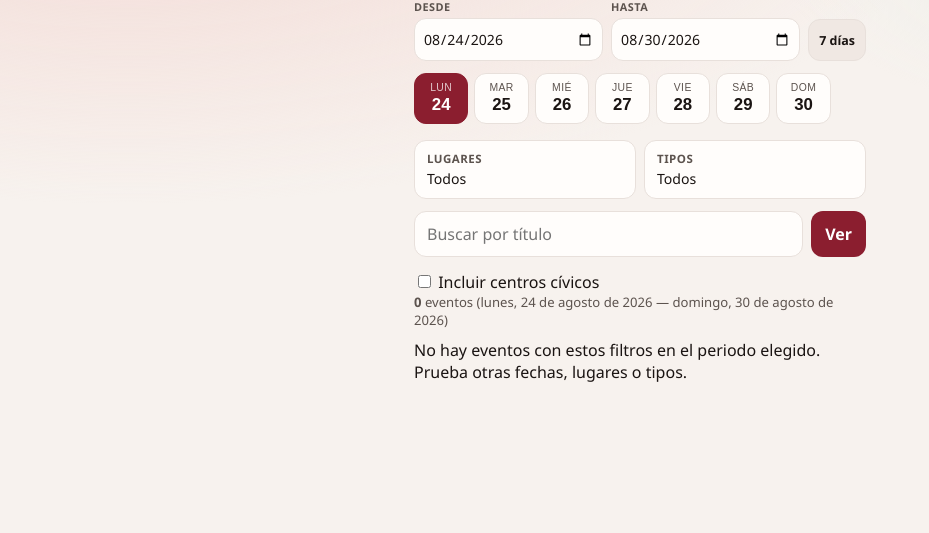
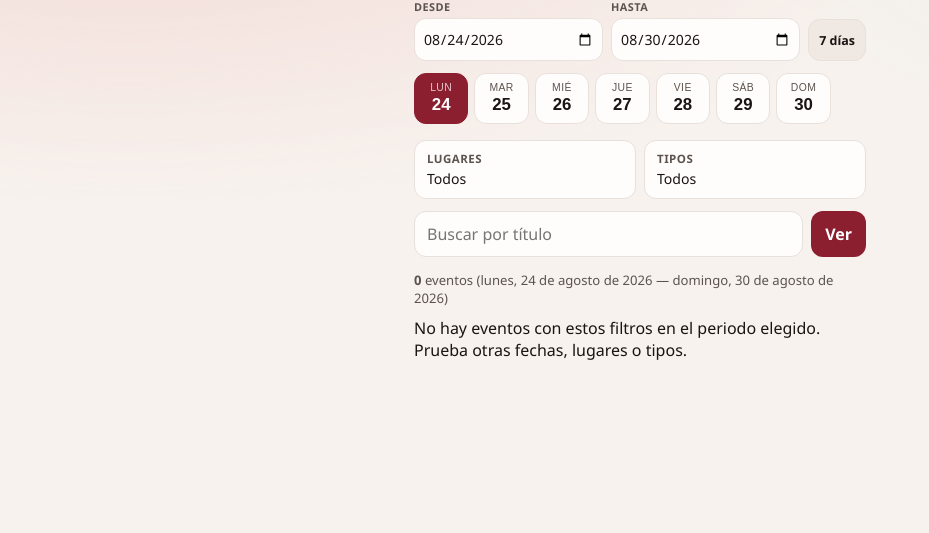
Before and after one commit to belobal/cultura_zaragoza, a Flask app: page /m in a window 1280 px wide. Shown: the part 68-601 px from the top of the page, without its empty margins (0-929 px from the left). Run offline with Flask 3, Linux system fonts and the light colour scheme; data that the repository does not hold is empty.

Commit message:
Feat: remove Zaragozala from footer, add El Refugio del Crapula, and integrate Centros Civicos directly into main venues list

```diff
--- a/app.py
+++ b/app.py
@@ -782,9 +782,6 @@ def get_events_cached():
 def _available_categories(events):
     cats = {}
     for e in events:
-        # Centros cívicos se filtran con control separado para no contaminar el dropdown.
-        if e.get("source") == "centros_civicos":
-            continue
         slug = e.get("category_slug")
         if slug and slug not in ("aragon-en-vivo", "zaragoza-cultura", "bombo-y-platillo", "elcrapula", "zaragozala"):
             cats[slug] = e["category"]
@@ -815,15 +812,13 @@ def _available_categories(events):
 def _available_venues_for_select(events: List[dict]) -> List[dict]:
     """
     Lista plana de salas para el desplegable (sin grupos).
-    Una entrada «Auditorio de Zaragoza»; sin centros cívicos (van por categoría).
+    Una entrada «Auditorio de Zaragoza»; incluye salas de centros cívicos.
     """
     venues: dict[str, str] = {}
     has_auditorio = False
     for e in events:
         vs = e.get("venue_slug")
         if not vs:
-            continue
-        if e.get("source") == "centros_civicos":
             continue
         if _slug_is_auditorio_zaragoza(vs):
             has_auditorio = True
@@ -1101,8 +1096,6 @@ def _filter_events(events, args_like):
         return dt >= date_from and df <= date_to
 
     filtered = [e for e in events if overlaps(e)]
-    if not include_centros_civicos:
-        filtered = [e for e in filtered if e.get("source") != "centros_civicos"]
     if category_slugs and category_slugs != ["all"]:
         wanted_cats = set(category_slugs)
         filtered = [e for e in filtered if e.get("category_slug") in wanted_cats]
--- a/templates/mobile.html
+++ b/templates/mobile.html
@@ -496,16 +496,6 @@
           <button type="submit">Ver</button>
         </div>
 
-        <label class="centros-row">
-          <input
-            type="checkbox"
-            name="centros"
-            value="1"
-            {% if include_centros_civicos %}checked{% endif %}
-          />
-          Incluir centros cívicos
-        </label>
-
         <div id="venue-inputs">
           {% if 'all' in selected_venues %}
             <input type="hidden" name="venue" value="all" />
```
Also changed, not shown: templates/index.html (+1 -8 lines).
